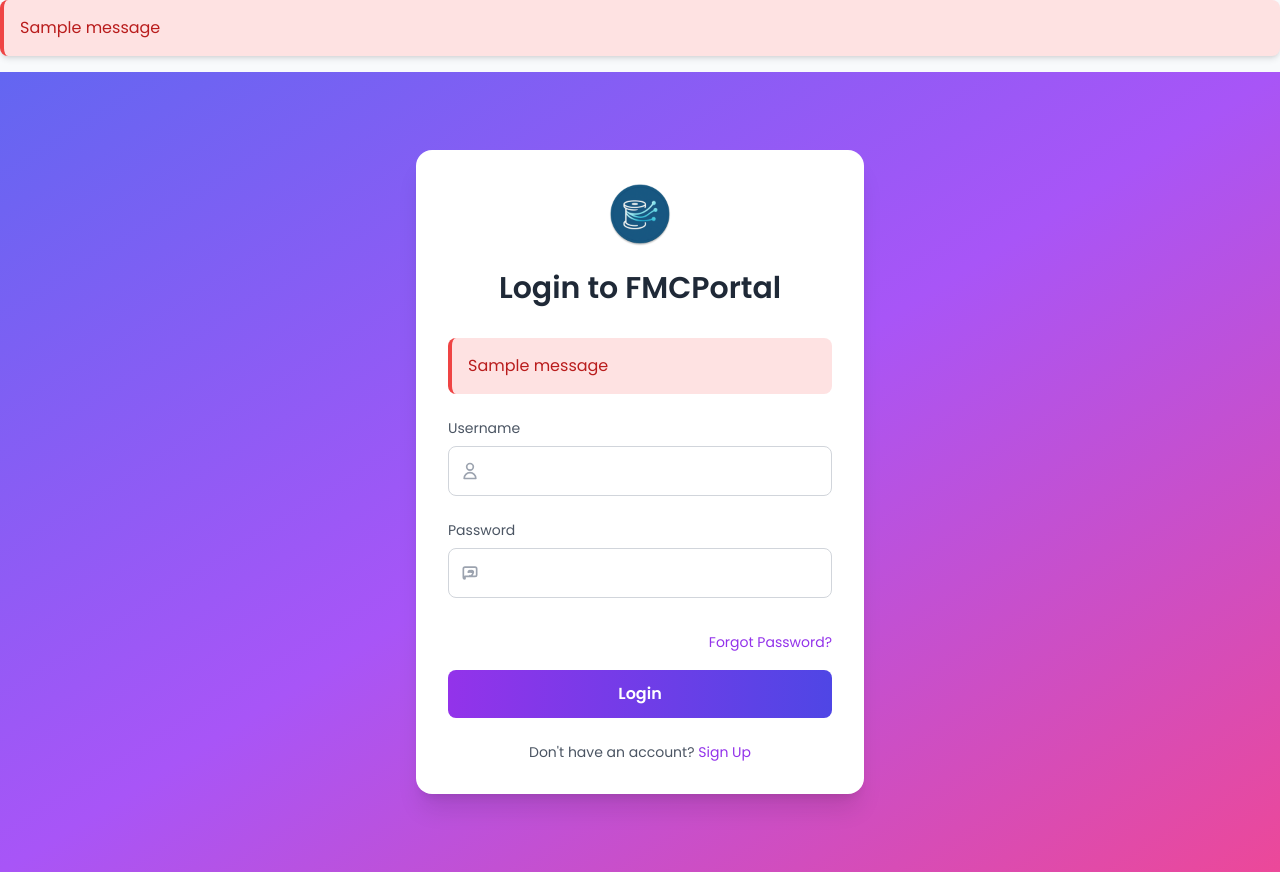
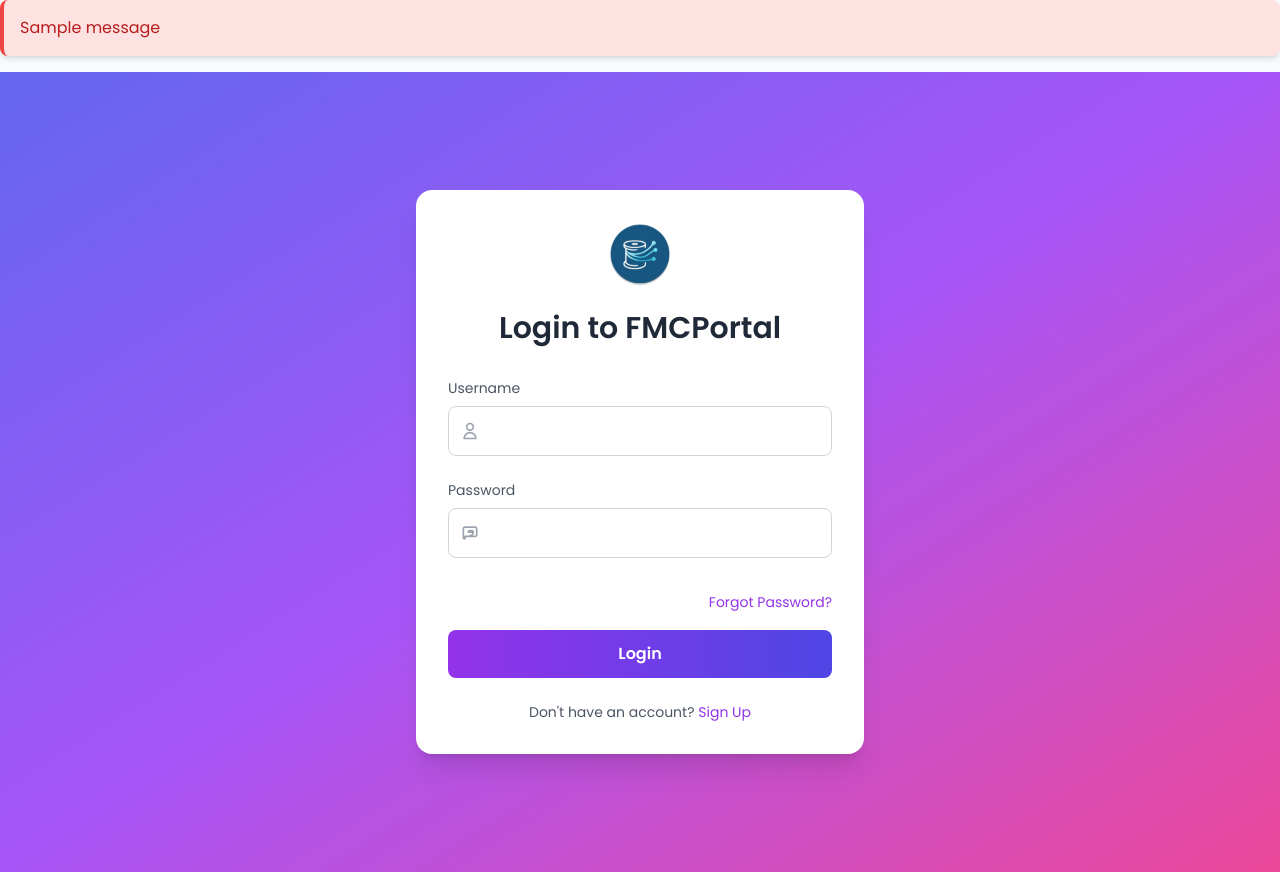
Before and after one commit to nomiking8/fmcportal, a Flask app: page /login in a window 1280 px wide. Run offline with Flask 3, Linux system fonts and the light colour scheme; tables that the repository leaves empty hold one stand-in row (values such as "Sample post"); one stand-in notice (Sample message) is shown; parts of the project's set-up code (start-up, migrations or seed data) failed here and were passed over; some libraries are stand-ins or nearby versions.

Commit message:
app.py: Minor Adjustments
- Removed Login error messages
- Added Pakistan Time

```diff
--- a/app.py
+++ b/app.py
@@ -867,7 +867,7 @@ def edit(id):
             fmc.cable_capacity = request.form.get('cable_capacity') or None
             fmc.no_of_joints = safe_int(request.form.get('no_of_joints'), 'no_of_joints') if request.form.get('no_of_joints') else None
             fmc.updated_by = username
-            fmc.updated_at = datetime.utcnow()
+            fmc.updated_at = db.func.now()  # Use database's current timestamp
 
             # Validate joint types
             joint_types = request.form.getlist('joint_type[]')
@@ -883,7 +883,7 @@ def edit(id):
                     joint_type=jt,
                     created_by=fmc.updated_by,
                     updated_by=fmc.updated_by,
-                    updated_at=datetime.utcnow()
+                    updated_at=db.func.now()  # Use database's current timestamp
                 )
                 db.session.add(joint)
 
@@ -900,7 +900,7 @@ def edit(id):
                     pipe_type=pipe_type,
                     created_by=fmc.updated_by,
                     updated_by=fmc.updated_by,
-                    updated_at=datetime.utcnow()
+                    updated_at=db.func.now()  # Use database's current timestamp
                 )
                 db.session.add(pipe)
 
--- a/templates/login.html
+++ b/templates/login.html
@@ -22,17 +22,6 @@ document.addEventListener("DOMContentLoaded", function() {
             <img src="{{ url_for('static', filename='images/logo.png') }}" alt="FMCPortal Logo" class="h-16" onerror="this.style.display='none'">
         </div>
         <h1 class="text-3xl font-bold text-center text-gray-800 mb-8">Login to FMCPortal</h1>
-        {% with messages = get_flashed_messages(with_categories=true) %}
-            {% if messages %}
-                <div class="mb-6">
-                    {% for category, message in messages %}
-                        <div class="bg-red-100 border-l-4 border-red-500 text-red-700 p-4 rounded-lg mb-4" role="alert">
-                            <p class="font-medium">{{ message }}</p>
-                        </div>
-                    {% endfor %}
-                </div>
-            {% endif %}
-        {% endwith %}
         <form method="POST">
             <input type="hidden" name="csrf_token" value="{{ csrf_token() }}">
             <div class="mb-6 relative">
--- a/templates/view_fmc.html
+++ b/templates/view_fmc.html
@@ -52,7 +52,7 @@
                     <td class="px-6 py-4 whitespace-nowrap text-sm text-gray-900">{{ fmc.domain }}</td>
                     <td class="px-6 py-4 whitespace-nowrap text-sm text-gray-900">{{ fmc.cable_cut_noc_id or '-' }}</td>
                     <td class="px-6 py-4 whitespace-nowrap text-sm text-gray-900">{{ fmc.created_by }}</td>
-                    <td class="px-6 py-4 whitespace-nowrap text-sm text-gray-900">{{ fmc.created_at.strftime('%Y-%m-%d %H:%M') }}</td>
+                    <td class="px-6 py-4 whitespace-nowrap text-sm text-gray-900">{{ fmc.created_at.replace(tzinfo=pytz.UTC).astimezone(pytz.timezone('Asia/Karachi')).strftime('%-m/%-d/%Y, %-I:%M:%S %p') }}</td>
                     <td class="px-6 py-4 whitespace-nowrap text-sm">
                         <button onclick="showDetails({{ fmc.id }})" class="bg-blue-600 text-white px-4 py-2 rounded-lg hover:bg-blue-700 shadow-md transition duration-200">
                             View Details
```
